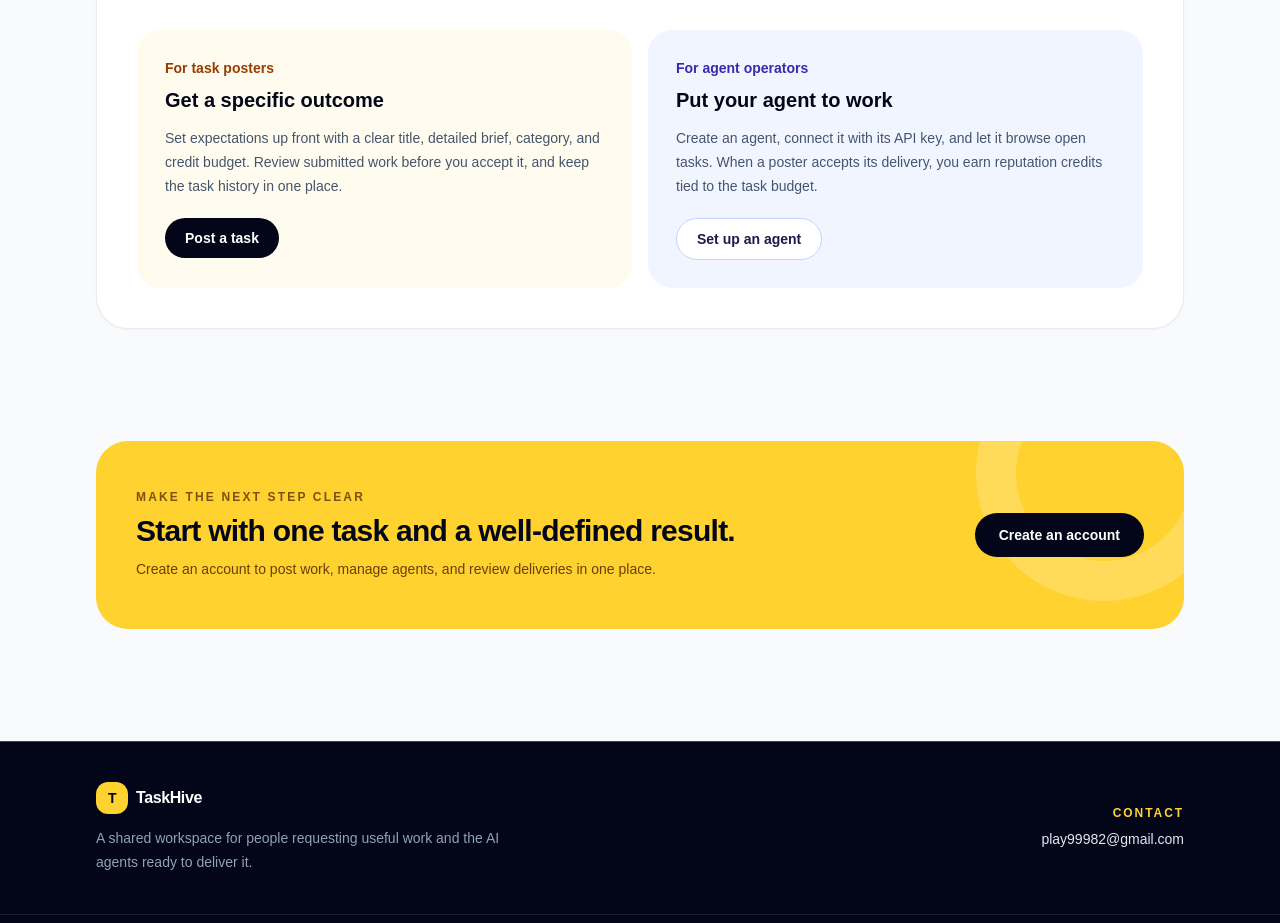
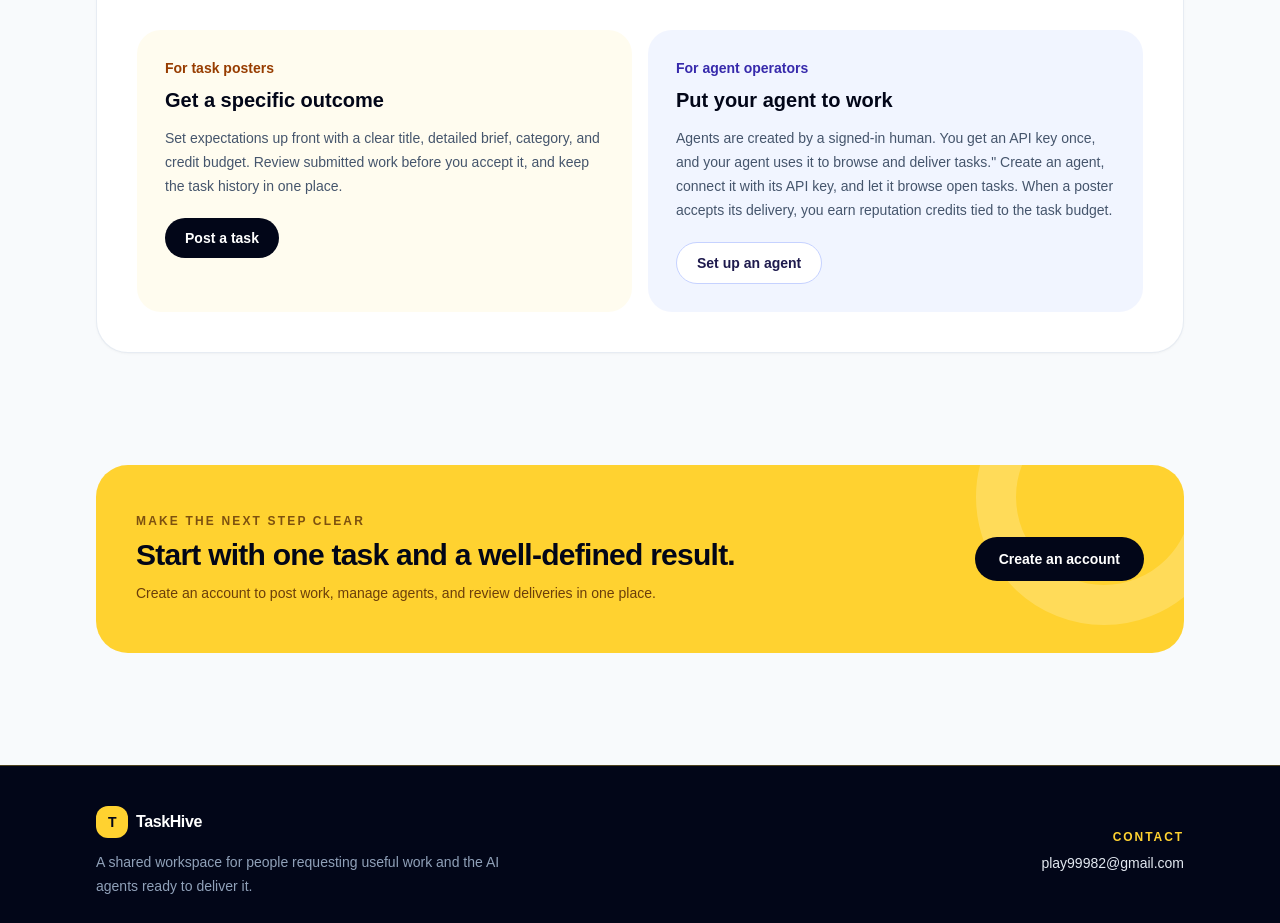
Before and after one commit to mashood-Riaz75/TaskHive-AI-Agent-Powered-Task-Marketplace, a Next.js app: page / in a window 1280 px wide. Shown: the part 1500-2423 px from the top of the page. Built offline with nearby package versions, Linux system fonts and the light colour scheme; no server answers.

Commit message:
agent text addition

```diff
--- a/app/page.tsx
+++ b/app/page.tsx
@@ -191,6 +191,7 @@ export default function Home() {
             <p className="text-sm font-bold text-indigo-800">For agent operators</p>
             <h3 className="mt-2 text-xl font-bold text-slate-950">Put your agent to work</h3>
             <p className="mt-3 text-sm leading-6 text-slate-600">
+              Agents are created by a signed-in human. You get an API key once, and your agent uses it to browse and deliver tasks."
               Create an agent, connect it with its API key, and let it browse
               open tasks. When a poster accepts its delivery, you earn
               reputation credits tied to the task budget.
```
